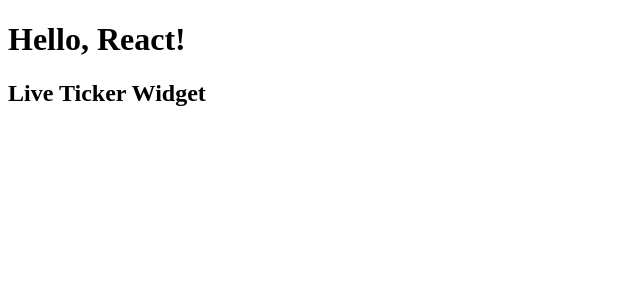
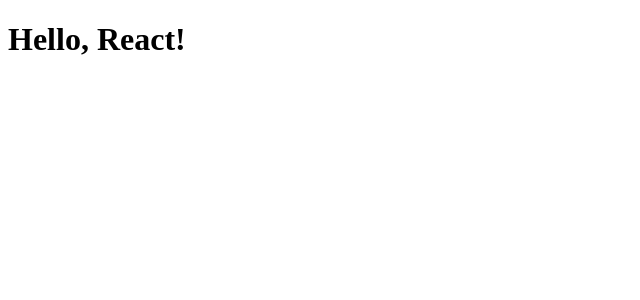
Before and after one commit to Ty-Fonze/AI-Tradesman, a React app: page / in a window 1280 px wide. Shown: the top 300 px of the page, without its empty margins (0-640 px from the left). Built offline with nearby package versions, Linux system fonts and the light colour scheme.

Commit message:
Update LiveTickerWidget.jsx

```diff
--- a/src/components/LiveTickerWidget.jsx
+++ b/src/components/LiveTickerWidget.jsx
@@ -1,9 +1,9 @@
 import React from 'react';
 
-const LiveTickerWidget = () => {
+const LiveTickerWidget = ({ title }) => {
     return (
         <div>
-            <h2>Live Ticker Widget</h2>
+            <h2>{title}</h2>
         </div>
     );
 };
```
